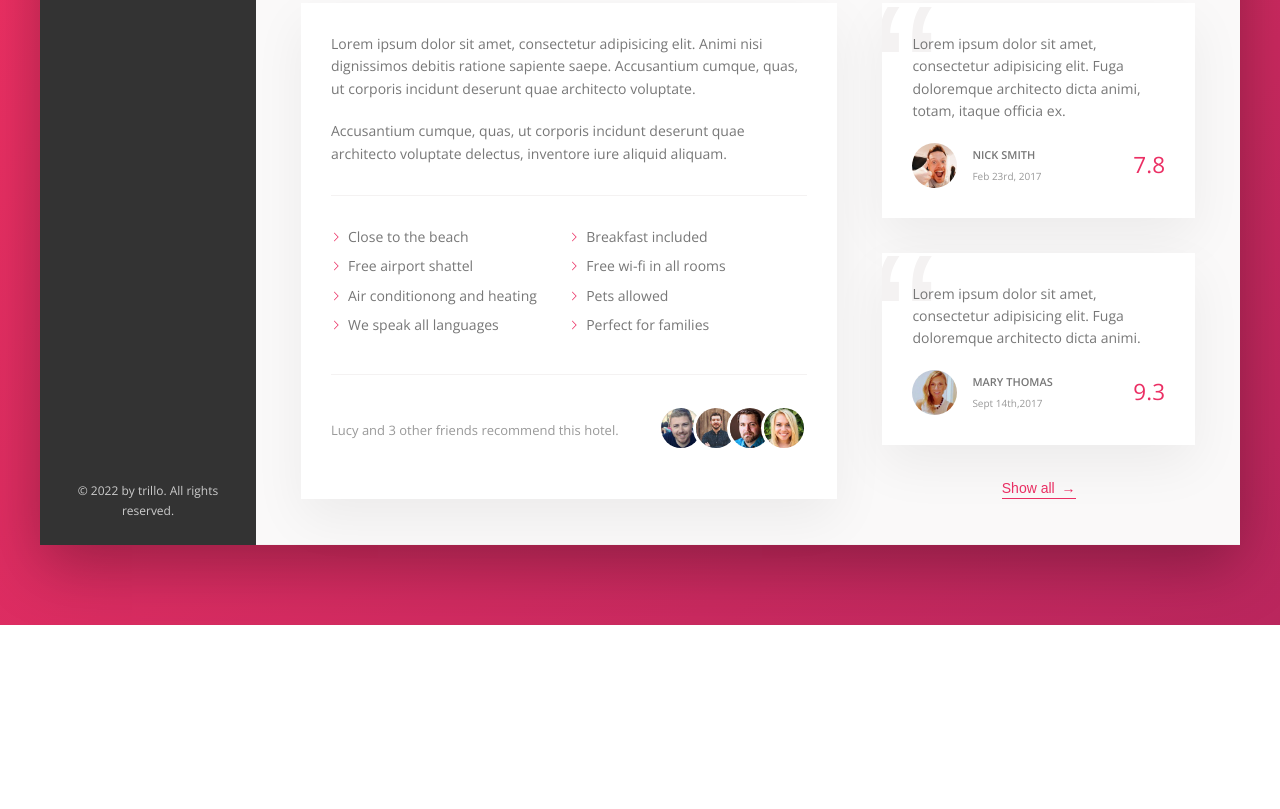
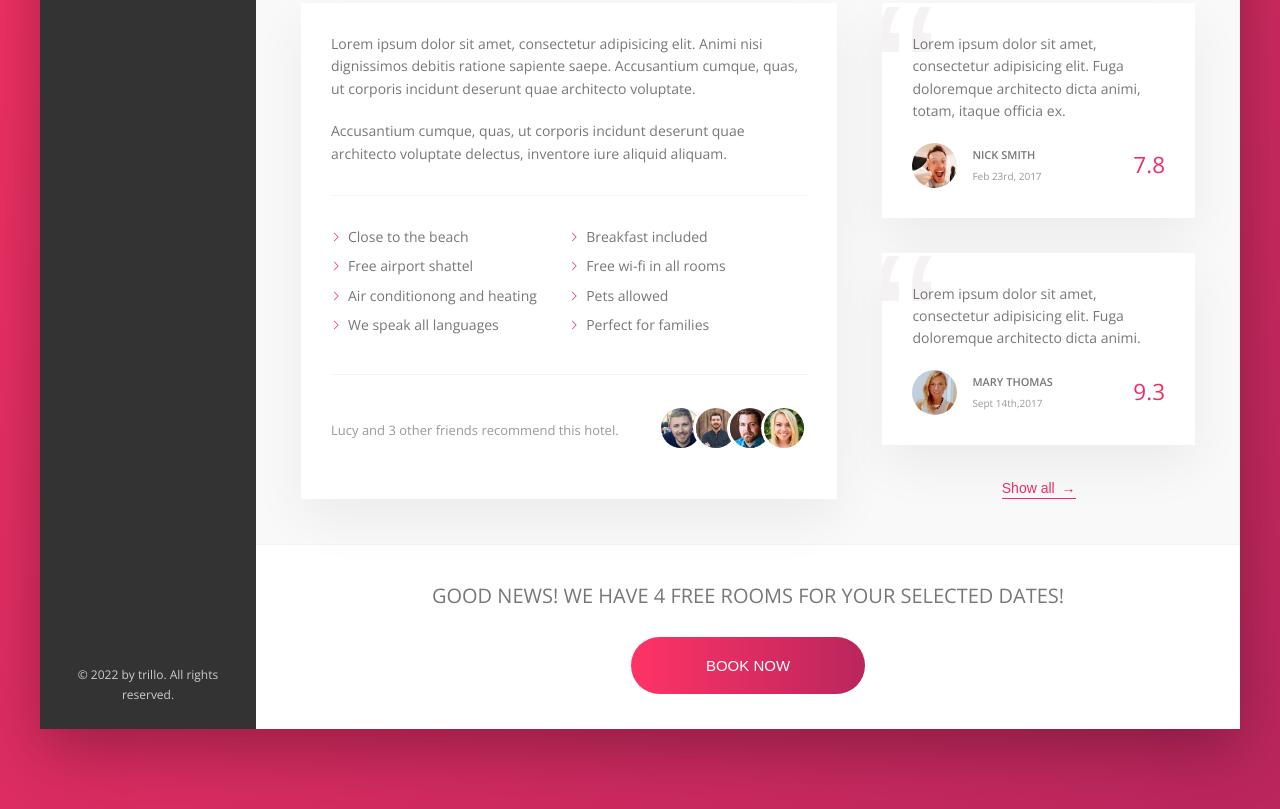
Before and after one commit to oxtnpi/trillo, a website: page index.html in a window 1280 px wide. Shown: the part 644-1453 px from the top of the page. Before the commit the page ends 1269 px from the top, so only its background shows below. Drawn offline with nearby package versions, Linux system fonts and the light colour scheme.

Commit message:
add css for cta

```diff
--- a/css/style.css
+++ b/css/style.css
@@ -218,12 +218,12 @@ body {
   cursor: pointer;
   transition: all 0.2s; }
   .btn-inline span {
-    margin-left: .3rem;
-    transition: margin-left .2s; }
+    margin-left: 0.3rem;
+    transition: margin-left 0.2s; }
   .btn-inline:hover {
     color: var(--color-grey-dark-1); }
     .btn-inline:hover span {
-      margin-left: .8rem; }
+      margin-left: 0.8rem; }
   .btn-inline:focus {
     outline: none;
     animation: pulsate 1s infinite; }
@@ -308,7 +308,7 @@ body {
     font-size: 1.1rem;
     font-weight: 600;
     text-transform: uppercase;
-    margin-bottom: .4rem; }
+    margin-bottom: 0.4rem; }
   .review__user-date {
     color: var(--color-grey-dark-3);
     font-size: 1rem; }
@@ -326,6 +326,48 @@ body {
     color: var(--color-grey-light-2);
     font-family: sans-serif;
     z-index: 1; }
+
+.cta {
+  padding: 3.5rem 0;
+  text-align: center; }
+  .cta__book-now {
+    font-size: 2rem;
+    font-weight: 300;
+    text-transform: uppercase;
+    margin-bottom: 2.5rem; }
+
+.btn {
+  font-size: 1.5rem;
+  font-weight: 300;
+  text-transform: uppercase;
+  border-radius: 10rem;
+  border: none;
+  background-image: linear-gradient(to right, var(--color-primary-light), var(--color-primary-dark));
+  color: var(--color-white);
+  position: relative;
+  overflow: hidden;
+  cursor: pointer; }
+  .btn > * {
+    display: inline-block;
+    height: 100%;
+    width: 100%;
+    transition: all 0.2s; }
+  .btn__visible {
+    padding: 2rem 7.5rem; }
+  .btn__invisible {
+    position: absolute;
+    padding: 2rem 0;
+    left: 0;
+    top: -100%; }
+  .btn:hover {
+    background-image: linear-gradient(to left, var(--color-primary-light), var(--color-primary-dark)); }
+  .btn:hover .btn__visible {
+    transform: translateY(100%); }
+  .btn:hover .btn__invisible {
+    top: 0; }
+  .btn:focus {
+    outline: none;
+    animation: pulsate 1s infinite; }
 
 .container {
   max-width: 120rem;
--- a/index.html
+++ b/index.html
@@ -230,6 +230,17 @@
               </figure>
               <button class="btn-inline">Show all <span>&rarr;</span></button>
             </div>
+
+          </div>
+          <div class="cta">
+            <h2 class="cta__book-now">
+              Good news! We have 4 free rooms for your selected dates!
+            </h2>
+            <button class="btn">
+              <span class="btn__visible">Book now</span>
+              <span class="btn__invisible">Only 4 rooms left</span>
+
+            </button>
           </div>
         </main>
       </div>
```
